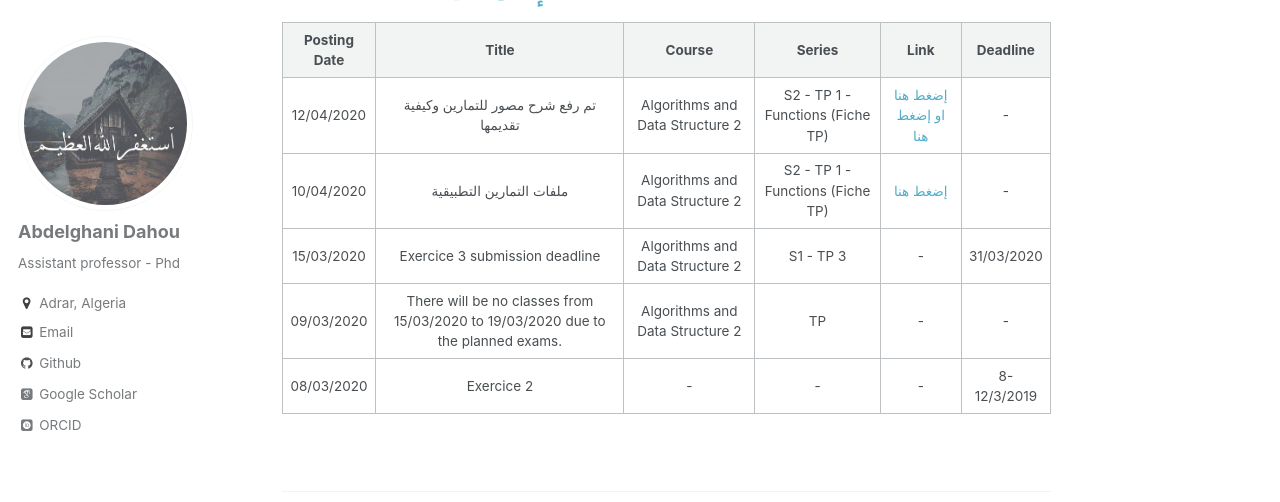
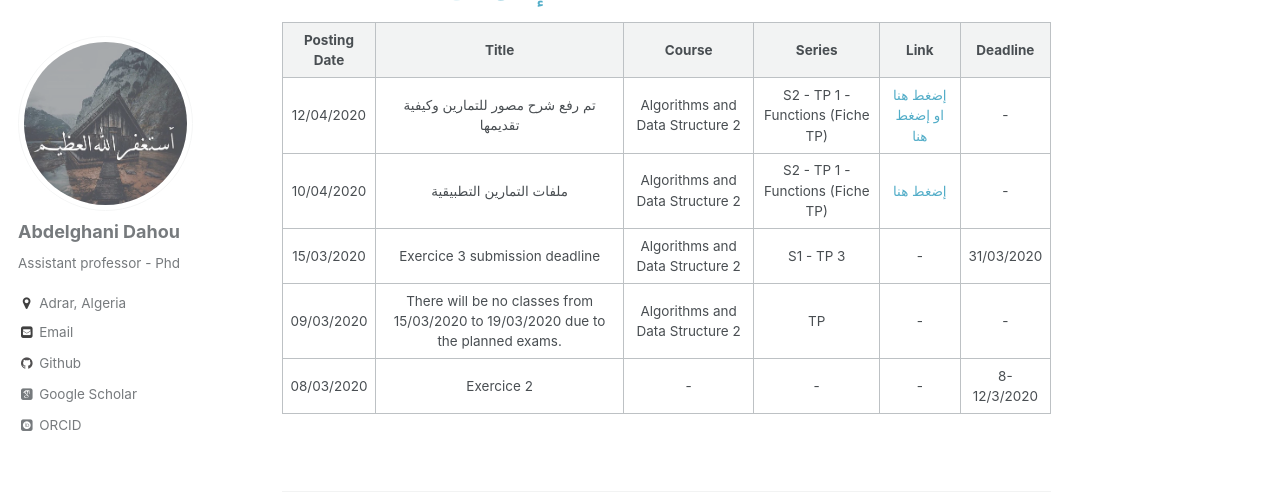
Before and after one commit to dr-dahou-adrar/dr-dahou-adrar.github.io, a Jekyll site: the page built from _teaching/Academic_year_2019_2020.md, in a window 1280 px wide and 900 px high, scrolled down 640 px. Shown: the top 502 px of the window. Built offline with Jekyll 4.4.1, drawn with Linux system fonts in a browser that asks for light colours; some web fonts are replaced.

Commit message:
test git

```diff
--- a/_teaching/Academic_year_2019_2020.md
+++ b/_teaching/Academic_year_2019_2020.md
@@ -38,4 +38,4 @@ Assigned list of classes for this year: Algorithms and Data Structures 1-2, Nume
 |10/04/2020|ملفات التمارين التطبيقية|Algorithms and Data Structure 2|S2 - TP 1 - Functions (Fiche TP)|[إضغط هنا](https://elearning.univ-adrar.dz/course/view.php?id=266)|-|
 |15/03/2020|Exercice 3 submission deadline|Algorithms and Data Structure 2|S1 - TP 3| - |31/03/2020|
 |09/03/2020|There will be no classes from 15/03/2020 to 19/03/2020 due to the planned exams.| Algorithms and Data Structure 2 | TP |-|-|
-|08/03/2020|Exercice 2|-|-|-|8-12/3/2019|
+|08/03/2020|Exercice 2|-|-|-|8-12/3/2020|
```
